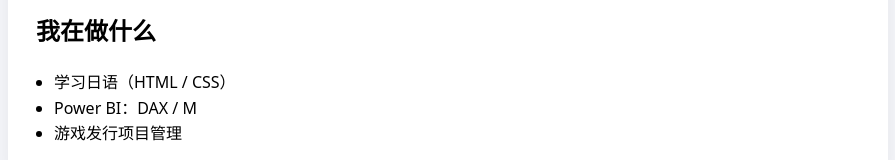
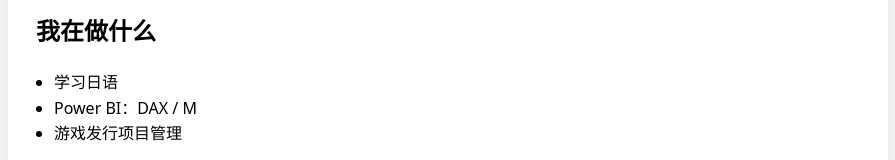
Before and after one commit to hanzichuan5-ctrl/969822, a plain HTML site: page index.html in a window 1280 px wide. Shown: the part 216-376 px from the top of the page, without its empty margins (192-1087 px from the left). Drawn offline with Linux system fonts and the light colour scheme.

Commit message:
Update index.html

```diff
--- a/index.html
+++ b/index.html
@@ -89,7 +89,7 @@
       <div class="section">
         <h2>我在做什么</h2>
         <ul>
-          <li>学习日语（HTML / CSS）</li>
+          <li>学习日语</li>
           <li>Power BI：DAX / M</li>
           <li>游戏发行项目管理</li>
         </ul>
```
